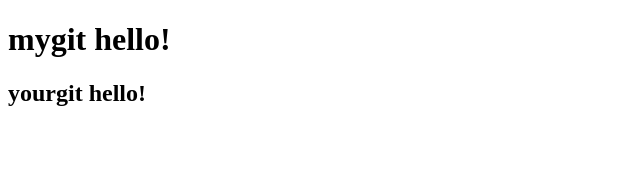
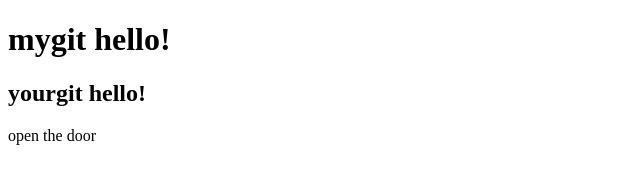
Before and after one commit to mak2u-park/Mygit, a plain HTML site: page index.html in a window 1280 px wide. Shown: the whole page, without its empty margins (0-640 px from the left). Drawn offline with Linux system fonts and the light colour scheme.

Commit message:
third commit

```diff
--- a/index.html
+++ b/index.html
@@ -8,5 +8,6 @@
 <body>
     <h1>mygit hello!</h1>
     <h2>yourgit hello!</h2>
+    open the door
 </body>
 </html>
```
